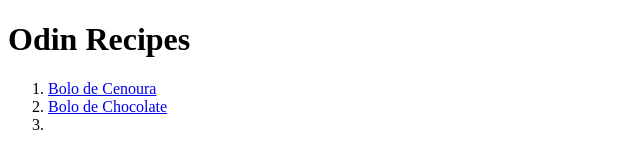
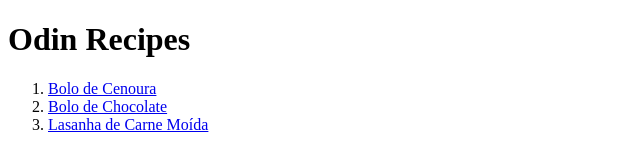
Before and after one commit to thiago-flac/odin-recipes, a plain HTML site: page index.html in a window 1280 px wide. Shown: the whole page, without its empty margins (0-640 px from the left). Drawn offline with Linux system fonts and the light colour scheme.

Commit message:
Fixed typo in line 12

```diff
--- a/index.html
+++ b/index.html
@@ -9,5 +9,5 @@
         <ol>
             <li><a href="Recipes/bolodecenoura.html">Bolo de Cenoura</a></li>
             <li><a href="Recipes/bolochocolate.html">Bolo de Chocolate</a></li>
-            <li><a href="Recipes/lasanha.html"Lasanha de Carne Moída</a></li>
+            <li><a href="Recipes/lasanha.html">Lasanha de Carne Moída</a></li>
     </body>
```
